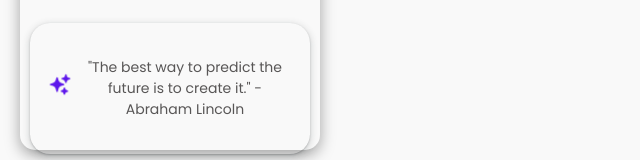
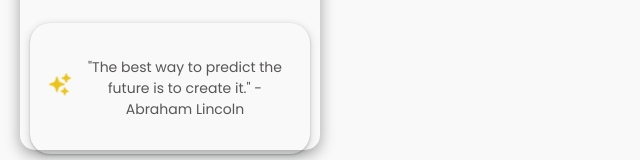
Before and after one commit to negarprh/Franch-Facile, a React (Vite) app in the folder frontend/: page / in a window 1280 px wide. Shown: the part 628-788 px from the top of the page, without its empty margins (0-640 px from the left). Built offline with nearby package versions, Linux system fonts and the light colour scheme; a web font is replaced by a local one.

Commit message:
updated star aniamtion

```diff
--- a/frontend/src/componentMain/Sidebar/Sidebar.css
+++ b/frontend/src/componentMain/Sidebar/Sidebar.css
@@ -134,7 +134,7 @@
     >.quote-icon {
         font-size: 20px;
         margin-right: 10px;
-        color: #5E17EB;
+        color: #ebc417;
         animation: spin 3s infinite linear;
     }
 
@@ -147,7 +147,7 @@
     }
 
     50% {
-        transform: scale(1.5);
+        transform: scale(1.7);
 
     }
 
@@ -157,3 +157,6 @@
     }
 
 }
+
+
+@media
```
